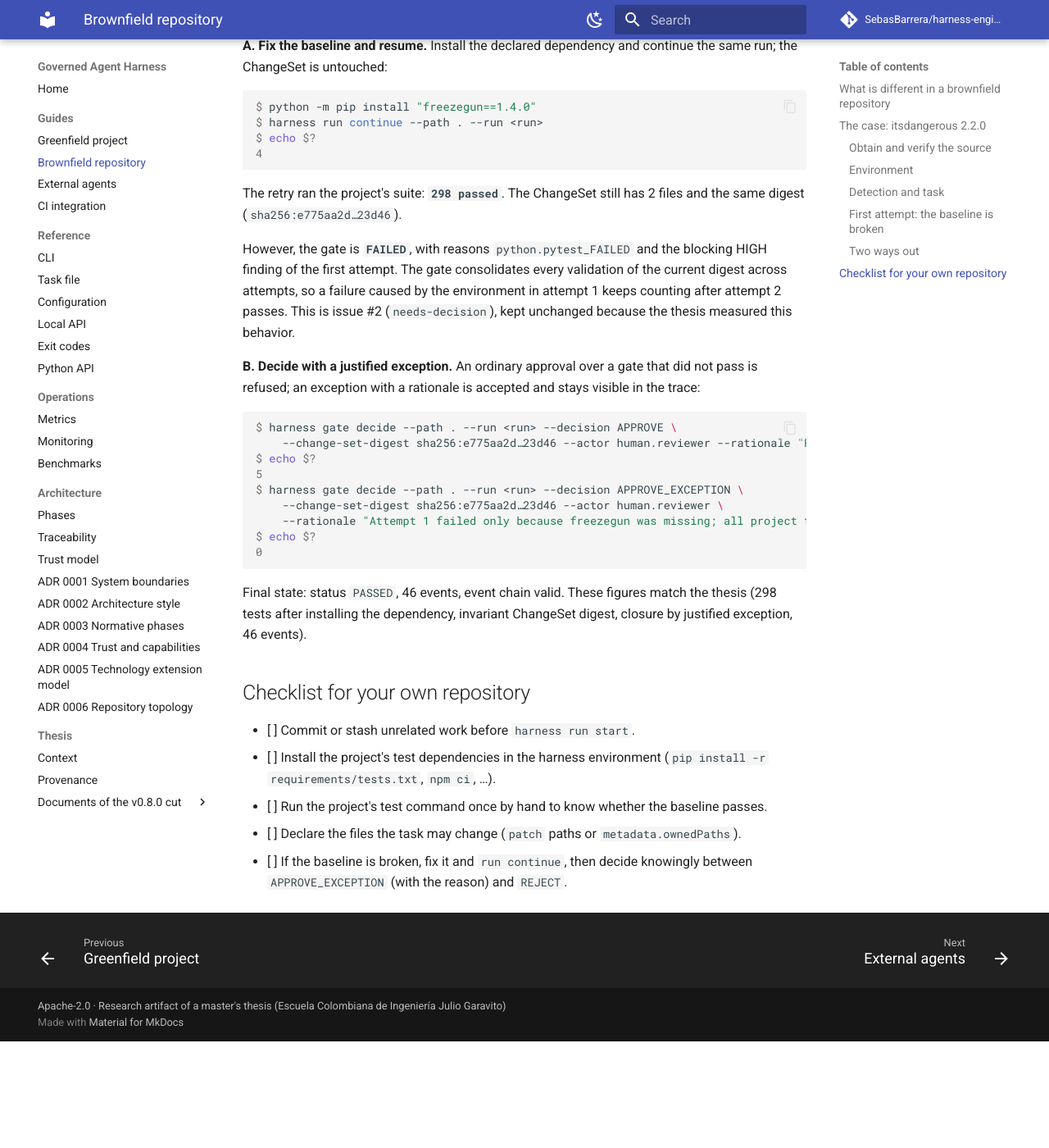
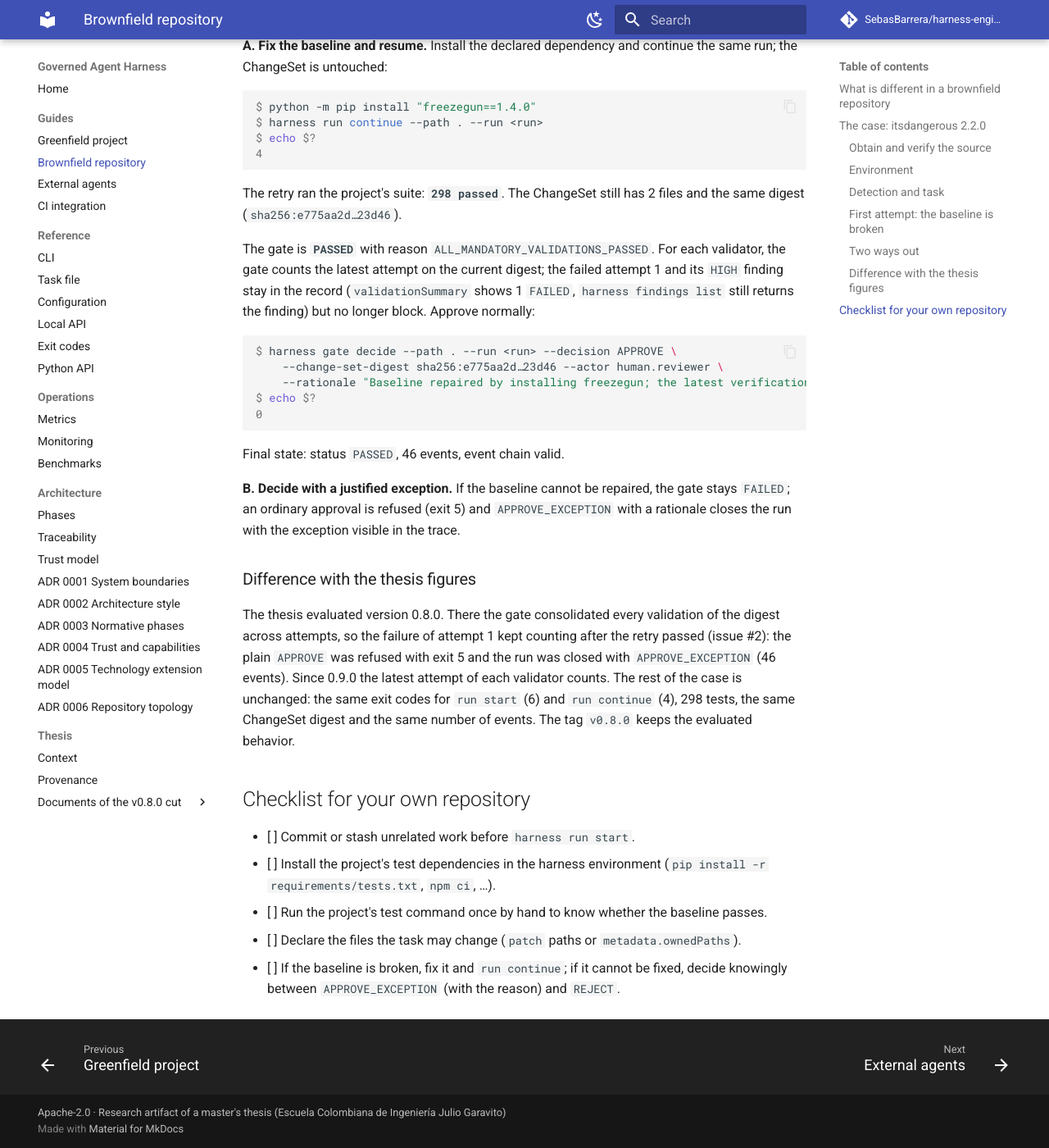
Before and after one commit to SebasBarrera/harness-engineering, an MkDocs documentation site: the page built from docs/guides/brownfield.md, in a window 1280 px wide and 1400 px high, scrolled down 2683 px. Shown: the whole window at 82% size. Built offline with MkDocs 1.6.1 and Material for MkDocs 9.7.7, drawn with Linux system fonts in a browser that asks for light colours; comment, search, counter and statistics services are not loaded; before the commit the page ends 3953 px from its top, so only the background shows below that.

Commit message:
docs(brownfield): the itsdangerous case closes with a plain APPROVE
Rerun on pallets/itsdangerous 2.2.0 with the latest-attempt gate: run
start 6, run continue 4, gate PASSED, APPROVE 0, 298 tests, same
ChangeSet digest, 46 events. The guide keeps the 0.8.0 outcome as the
thesis reference.

````diff
--- a/docs/guides/brownfield.md
+++ b/docs/guides/brownfield.md
@@ -128,30 +128,33 @@ $ echo $?
 The retry ran the project's suite: **`298 passed`**. The ChangeSet still has 2 files and the same
 digest (`sha256:e775aa2d…23d46`).
 
-However, the gate is **`FAILED`**, with reasons `python.pytest_FAILED` and the blocking HIGH
-finding of the first attempt. The gate consolidates every validation of the current digest across
-attempts, so a failure caused by the environment in attempt 1 keeps counting after attempt 2
-passes. This is issue #2 (`needs-decision`), kept unchanged because the thesis measured this
-behavior.
-
-**B. Decide with a justified exception.** An ordinary approval over a gate that did not pass is
-refused; an exception with a rationale is accepted and stays visible in the trace:
+The gate is **`PASSED`** with reason `ALL_MANDATORY_VALIDATIONS_PASSED`. For each validator, the
+gate counts the latest attempt on the current digest; the failed attempt 1 and its `HIGH` finding
+stay in the record (`validationSummary` shows 1 `FAILED`, `harness findings list` still returns the
+finding) but no longer block. Approve normally:
 
 ```console
 $ harness gate decide --path . --run <run> --decision APPROVE \
-    --change-set-digest sha256:e775aa2d…23d46 --actor human.reviewer --rationale "Plain approval"
-$ echo $?
-5
-$ harness gate decide --path . --run <run> --decision APPROVE_EXCEPTION \
     --change-set-digest sha256:e775aa2d…23d46 --actor human.reviewer \
-    --rationale "Attempt 1 failed only because freezegun was missing; all project tests pass with the same ChangeSet"
+    --rationale "Baseline repaired by installing freezegun; the latest verification passes with the same ChangeSet"
 $ echo $?
 0
 ```
 
-Final state: status `PASSED`, 46 events, event chain valid. These figures match the thesis
-(298 tests after installing the dependency, invariant ChangeSet digest, closure by justified
-exception, 46 events).
+Final state: status `PASSED`, 46 events, event chain valid.
+
+**B. Decide with a justified exception.** If the baseline cannot be repaired, the gate stays
+`FAILED`; an ordinary approval is refused (exit 5) and `APPROVE_EXCEPTION` with a rationale closes
+the run with the exception visible in the trace.
+
+### Difference with the thesis figures
+
+The thesis evaluated version 0.8.0. There the gate consolidated every validation of the digest
+across attempts, so the failure of attempt 1 kept counting after the retry passed (issue #2): the
+plain `APPROVE` was refused with exit 5 and the run was closed with `APPROVE_EXCEPTION` (46 events).
+Since 0.9.0 the latest attempt of each validator counts. The rest of the case is unchanged: the same
+exit codes for `run start` (6) and `run continue` (4), 298 tests, the same ChangeSet digest and the
+same number of events. The tag `v0.8.0` keeps the evaluated behavior.
 
 ## Checklist for your own repository
 
@@ -160,5 +163,5 @@ exception, 46 events).
       (`pip install -r requirements/tests.txt`, `npm ci`, …).
 - [ ] Run the project's test command once by hand to know whether the baseline passes.
 - [ ] Declare the files the task may change (`patch` paths or `metadata.ownedPaths`).
-- [ ] If the baseline is broken, fix it and `run continue`, then decide knowingly between
-      `APPROVE_EXCEPTION` (with the reason) and `REJECT`.
+- [ ] If the baseline is broken, fix it and `run continue`; if it cannot be fixed, decide knowingly
+      between `APPROVE_EXCEPTION` (with the reason) and `REJECT`.
````
Also changed, not shown: 1 other file.
